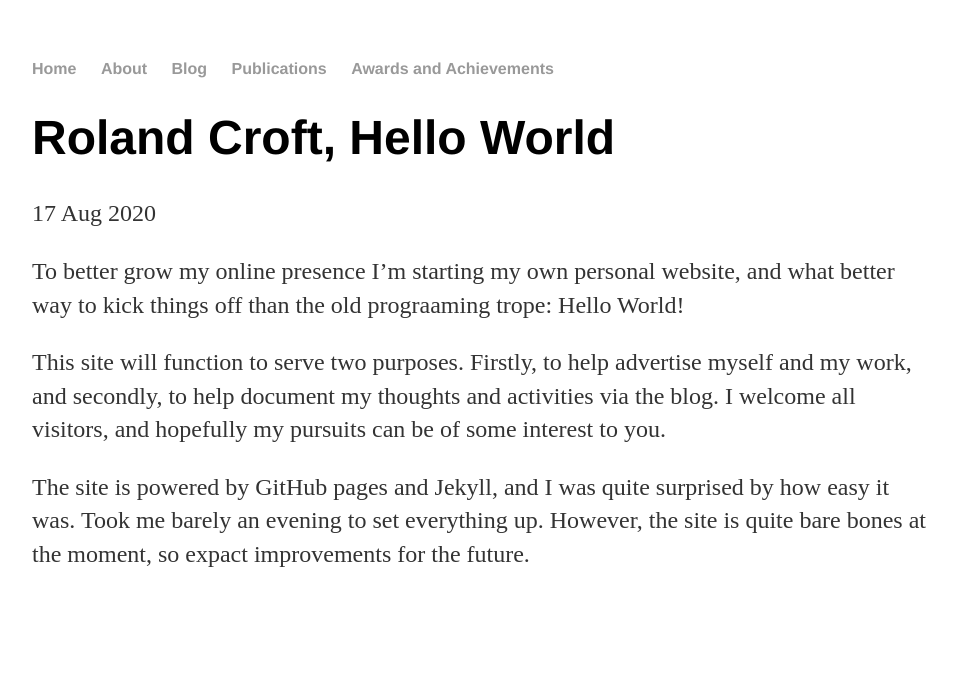
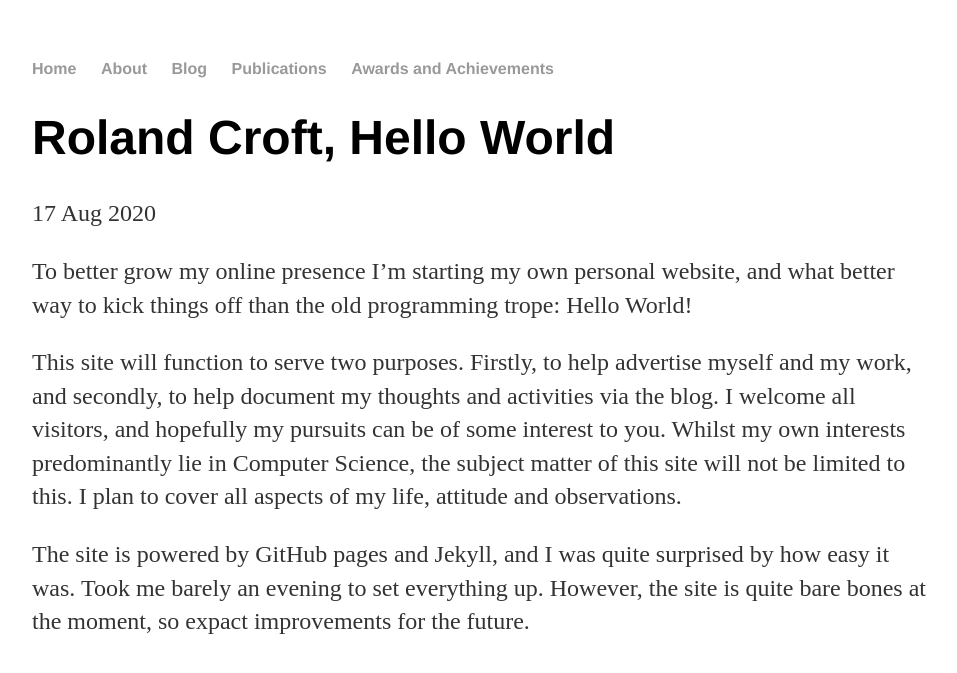
Before and after one commit to RolandCroft/RolandCroft.github.io, a Jekyll site: the page built from _posts/2020-08-17-roland-croft-site-launched.md, in a window 1280 px wide. Shown: the top 673 px of the page, without its empty margins (160-1117 px from the left). Built offline with Jekyll 4.4.1, drawn with Linux system fonts in a browser that asks for light colours.

Commit message:
Update 2020-08-17-roland-croft-site-launched.md

```diff
--- a/_posts/2020-08-17-roland-croft-site-launched.md
+++ b/_posts/2020-08-17-roland-croft-site-launched.md
@@ -4,8 +4,8 @@ title: "Roland Croft, Hello World"
 date: 2020-08-17
 ---
 
-To better grow my online presence I'm starting my own personal website, and what better way to kick things off than the old prograaming trope: Hello World!
+To better grow my online presence I'm starting my own personal website, and what better way to kick things off than the old programming trope: Hello World!
 
-This site will function to serve two purposes. Firstly, to help advertise myself and my work, and secondly, to help document my thoughts and activities via the blog. I welcome all visitors, and hopefully my pursuits can be of some interest to you.
+This site will function to serve two purposes. Firstly, to help advertise myself and my work, and secondly, to help document my thoughts and activities via the blog. I welcome all visitors, and hopefully my pursuits can be of some interest to you. Whilst my own interests predominantly lie in Computer Science, the subject matter of this site will not be limited to this. I plan to cover all aspects of my life, attitude and observations.
 
 The site is powered by GitHub pages and Jekyll, and I was quite surprised by how easy it was. Took me barely an evening to set everything up. However, the site is quite bare bones at the moment, so expact improvements for the future.
```
